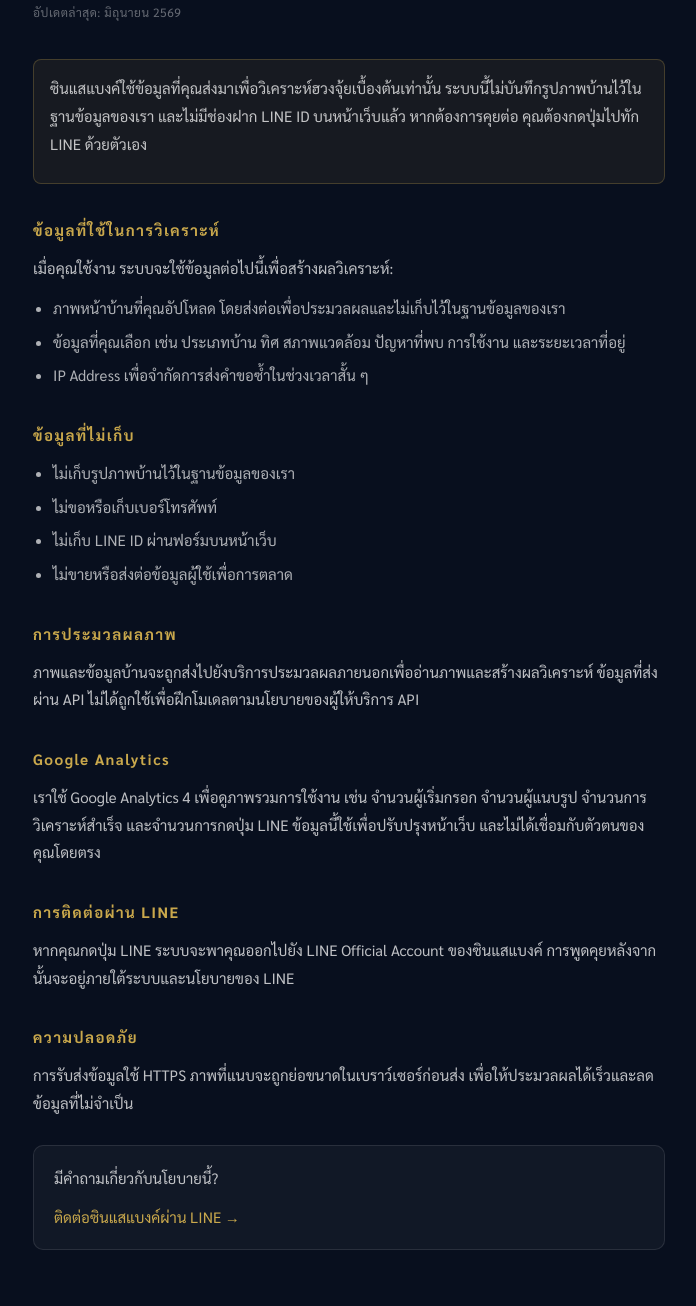
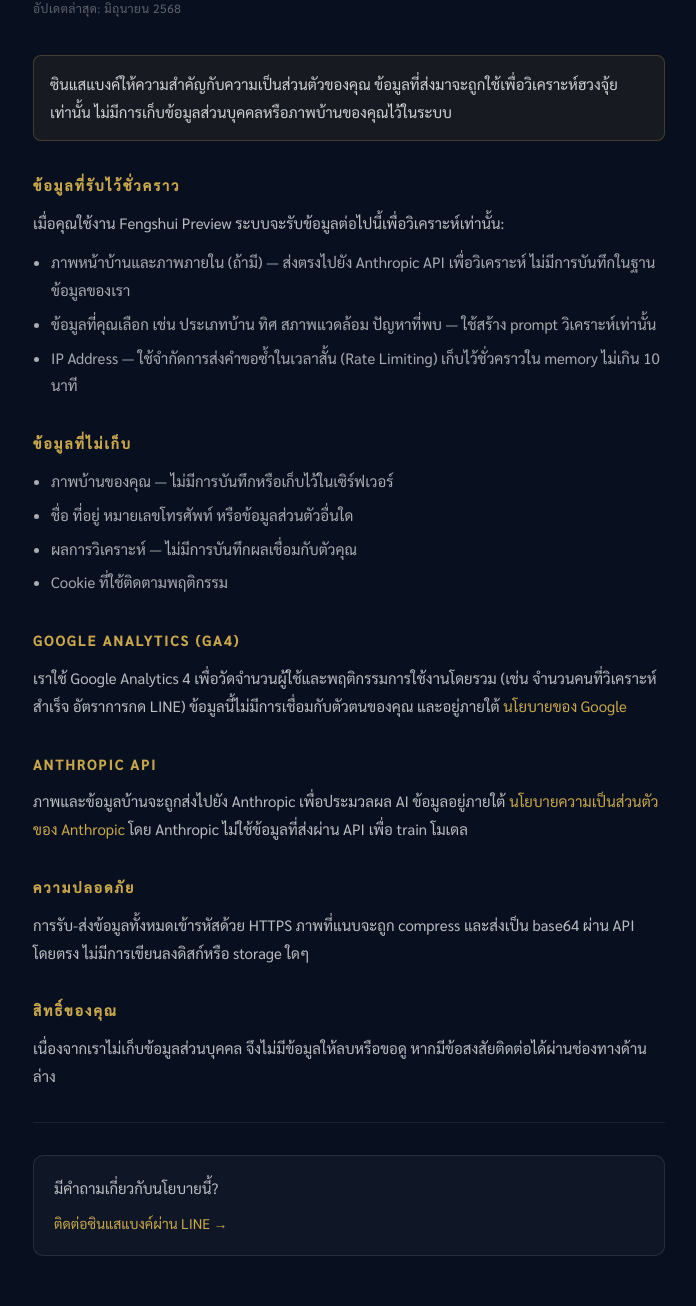
Before and after one commit to banktarot29/home, a website: page public/privacy.html in a window 1280 px wide. Shown: the part 156-1462 px from the top of the page, without its empty margins (291-987 px from the left). Drawn offline with Linux system fonts and the light colour scheme.

Commit message:
Update privacy.html

```diff
--- a/public/privacy.html
+++ b/public/privacy.html
@@ -14,55 +14,62 @@ a{color:var(--g);text-decoration:none}
 a:hover{text-decoration:underline}
 .wrap{max-width:680px;margin:0 auto;padding:40px 24px 80px}
 .back{display:inline-flex;align-items:center;gap:6px;font-size:13px;color:rgba(201,168,76,.7);margin-bottom:32px}
-h1{font-family:Georgia,'Noto Serif Thai',serif;font-size:28px;font-weight:400;color:#fff;margin-bottom:6px}
-.updated{font-size:12px;color:rgba(255,255,255,.38);margin-bottom:36px;letter-spacing:.5px}
-h2{font-size:15px;font-weight:700;color:var(--g);letter-spacing:1.5px;margin:32px 0 10px}
-p{color:rgba(255,255,255,.74);margin-bottom:12px}
-ul{padding-left:20px;margin-bottom:12px}
-li{color:rgba(255,255,255,.68);margin-bottom:6px}
-.highlight{background:rgba(201,168,76,.08);border:1px solid rgba(201,168,76,.25);border-radius:8px;padding:14px 16px;margin:16px 0}
-.contact-box{background:rgba(255,255,255,.04);border:1px solid rgba(255,255,255,.1);border-radius:10px;padding:18px 20px;margin-top:28px}
+.back:hover{color:var(--g)}
+h1{font-family:Georgia,'Noto Serif Thai',serif;font-size:26px;font-weight:400;color:#fff;margin-bottom:6px}
+.updated{font-size:12px;color:rgba(255,255,255,.35);margin-bottom:36px;letter-spacing:.5px}
+h2{font-size:14px;font-weight:600;color:var(--g);letter-spacing:2px;text-transform:uppercase;margin:32px 0 10px}
+p{color:rgba(255,255,255,.72);margin-bottom:12px}
+ul{padding-left:18px;margin-bottom:12px}
+ul li{color:rgba(255,255,255,.65);margin-bottom:6px}
+.highlight{background:rgba(201,168,76,.08);border:.5px solid rgba(201,168,76,.25);border-radius:8px;padding:14px 16px;margin:16px 0}
+.highlight p{margin:0;color:rgba(255,255,255,.8)}
+hr{border:none;border-top:.5px solid rgba(255,255,255,.08);margin:32px 0}
+.contact-box{background:rgba(255,255,255,.03);border:.5px solid rgba(255,255,255,.1);border-radius:10px;padding:18px 20px;margin-top:28px}
+.contact-box p{margin:0 0 8px}
+.contact-box a{font-size:14px}
 </style>
-<link href="https://fonts.googleapis.com/css2?family=Sarabun:wght@300;400;500;700&family=Noto+Serif+Thai:wght@300;400&display=swap" rel="stylesheet">
+<link href="https://fonts.googleapis.com/css2?family=Sarabun:wght@300;400;500&family=Noto+Serif+Thai:wght@300;400&display=swap" rel="stylesheet">
 </head>
 <body>
 <div class="wrap">
   <a href="/" class="back">← กลับหน้าหลัก</a>
 
   <h1>นโยบายความเป็นส่วนตัว</h1>
-  <p class="updated">อัปเดตล่าสุด: มิถุนายน 2569</p>
+  <p class="updated">อัปเดตล่าสุด: มิถุนายน 2568</p>
 
   <div class="highlight">
-    <p>ซินแสแบงค์ใช้ข้อมูลที่คุณส่งมาเพื่อวิเคราะห์ฮวงจุ้ยเบื้องต้นเท่านั้น ระบบนี้ไม่บันทึกรูปภาพบ้านไว้ในฐานข้อมูลของเรา และไม่มีช่องฝาก LINE ID บนหน้าเว็บแล้ว หากต้องการคุยต่อ คุณต้องกดปุ่มไปทัก LINE ด้วยตัวเอง</p>
+    <p>ซินแสแบงค์ให้ความสำคัญกับความเป็นส่วนตัวของคุณ ข้อมูลที่ส่งมาจะถูกใช้เพื่อวิเคราะห์ฮวงจุ้ยเท่านั้น ไม่มีการเก็บข้อมูลส่วนบุคคลหรือภาพบ้านของคุณไว้ในระบบ</p>
   </div>
 
-  <h2>ข้อมูลที่ใช้ในการวิเคราะห์</h2>
-  <p>เมื่อคุณใช้งาน ระบบจะใช้ข้อมูลต่อไปนี้เพื่อสร้างผลวิเคราะห์:</p>
+  <h2>ข้อมูลที่รับไว้ชั่วคราว</h2>
+  <p>เมื่อคุณใช้งาน Fengshui Preview ระบบจะรับข้อมูลต่อไปนี้เพื่อวิเคราะห์เท่านั้น:</p>
   <ul>
-    <li>ภาพหน้าบ้านที่คุณอัปโหลด โดยส่งต่อเพื่อประมวลผลและไม่เก็บไว้ในฐานข้อมูลของเรา</li>
-    <li>ข้อมูลที่คุณเลือก เช่น ประเภทบ้าน ทิศ สภาพแวดล้อม ปัญหาที่พบ การใช้งาน และระยะเวลาที่อยู่</li>
-    <li>IP Address เพื่อจำกัดการส่งคำขอซ้ำในช่วงเวลาสั้น ๆ</li>
+    <li>ภาพหน้าบ้านและภาพภายใน (ถ้ามี) — ส่งตรงไปยัง Anthropic API เพื่อวิเคราะห์ ไม่มีการบันทึกในฐานข้อมูลของเรา</li>
+    <li>ข้อมูลที่คุณเลือก เช่น ประเภทบ้าน ทิศ สภาพแวดล้อม ปัญหาที่พบ — ใช้สร้าง prompt วิเคราะห์เท่านั้น</li>
+    <li>IP Address — ใช้จำกัดการส่งคำขอซ้ำในเวลาสั้น (Rate Limiting) เก็บไว้ชั่วคราวใน memory ไม่เกิน 10 นาที</li>
   </ul>
 
   <h2>ข้อมูลที่ไม่เก็บ</h2>
   <ul>
-    <li>ไม่เก็บรูปภาพบ้านไว้ในฐานข้อมูลของเรา</li>
-    <li>ไม่ขอหรือเก็บเบอร์โทรศัพท์</li>
-    <li>ไม่เก็บ LINE ID ผ่านฟอร์มบนหน้าเว็บ</li>
-    <li>ไม่ขายหรือส่งต่อข้อมูลผู้ใช้เพื่อการตลาด</li>
+    <li>ภาพบ้านของคุณ — ไม่มีการบันทึกหรือเก็บไว้ในเซิร์ฟเวอร์</li>
+    <li>ชื่อ ที่อยู่ หมายเลขโทรศัพท์ หรือข้อมูลส่วนตัวอื่นใด</li>
+    <li>ผลการวิเคราะห์ — ไม่มีการบันทึกผลเชื่อมกับตัวคุณ</li>
+    <li>Cookie ที่ใช้ติดตามพฤติกรรม</li>
   </ul>
 
-  <h2>การประมวลผลภาพ</h2>
-  <p>ภาพและข้อมูลบ้านจะถูกส่งไปยังบริการประมวลผลภายนอกเพื่ออ่านภาพและสร้างผลวิเคราะห์ ข้อมูลที่ส่งผ่าน API ไม่ได้ถูกใช้เพื่อฝึกโมเดลตามนโยบายของผู้ให้บริการ API</p>
+  <h2>Google Analytics (GA4)</h2>
+  <p>เราใช้ Google Analytics 4 เพื่อวัดจำนวนผู้ใช้และพฤติกรรมการใช้งานโดยรวม (เช่น จำนวนคนที่วิเคราะห์สำเร็จ อัตราการกด LINE) ข้อมูลนี้ไม่มีการเชื่อมกับตัวตนของคุณ และอยู่ภายใต้ <a href="https://policies.google.com/privacy" target="_blank" rel="noopener">นโยบายของ Google</a></p>
 
-  <h2>Google Analytics</h2>
-  <p>เราใช้ Google Analytics 4 เพื่อดูภาพรวมการใช้งาน เช่น จำนวนผู้เริ่มกรอก จำนวนผู้แนบรูป จำนวนการวิเคราะห์สำเร็จ และจำนวนการกดปุ่ม LINE ข้อมูลนี้ใช้เพื่อปรับปรุงหน้าเว็บ และไม่ได้เชื่อมกับตัวตนของคุณโดยตรง</p>
-
-  <h2>การติดต่อผ่าน LINE</h2>
-  <p>หากคุณกดปุ่ม LINE ระบบจะพาคุณออกไปยัง LINE Official Account ของซินแสแบงค์ การพูดคุยหลังจากนั้นจะอยู่ภายใต้ระบบและนโยบายของ LINE</p>
+  <h2>Anthropic API</h2>
+  <p>ภาพและข้อมูลบ้านจะถูกส่งไปยัง Anthropic เพื่อประมวลผล AI ข้อมูลอยู่ภายใต้ <a href="https://www.anthropic.com/legal/privacy" target="_blank" rel="noopener">นโยบายความเป็นส่วนตัวของ Anthropic</a> โดย Anthropic ไม่ใช้ข้อมูลที่ส่งผ่าน API เพื่อ train โมเดล</p>
 
   <h2>ความปลอดภัย</h2>
-  <p>การรับส่งข้อมูลใช้ HTTPS ภาพที่แนบจะถูกย่อขนาดในเบราว์เซอร์ก่อนส่ง เพื่อให้ประมวลผลได้เร็วและลดข้อมูลที่ไม่จำเป็น</p>
+  <p>การรับ-ส่งข้อมูลทั้งหมดเข้ารหัสด้วย HTTPS ภาพที่แนบจะถูก compress และส่งเป็น base64 ผ่าน API โดยตรง ไม่มีการเขียนลงดิสก์หรือ storage ใดๆ</p>
+
+  <h2>สิทธิ์ของคุณ</h2>
+  <p>เนื่องจากเราไม่เก็บข้อมูลส่วนบุคคล จึงไม่มีข้อมูลให้ลบหรือขอดู หากมีข้อสงสัยติดต่อได้ผ่านช่องทางด้านล่าง</p>
+
+  <hr>
 
   <div class="contact-box">
     <p>มีคำถามเกี่ยวกับนโยบายนี้?</p>
```
